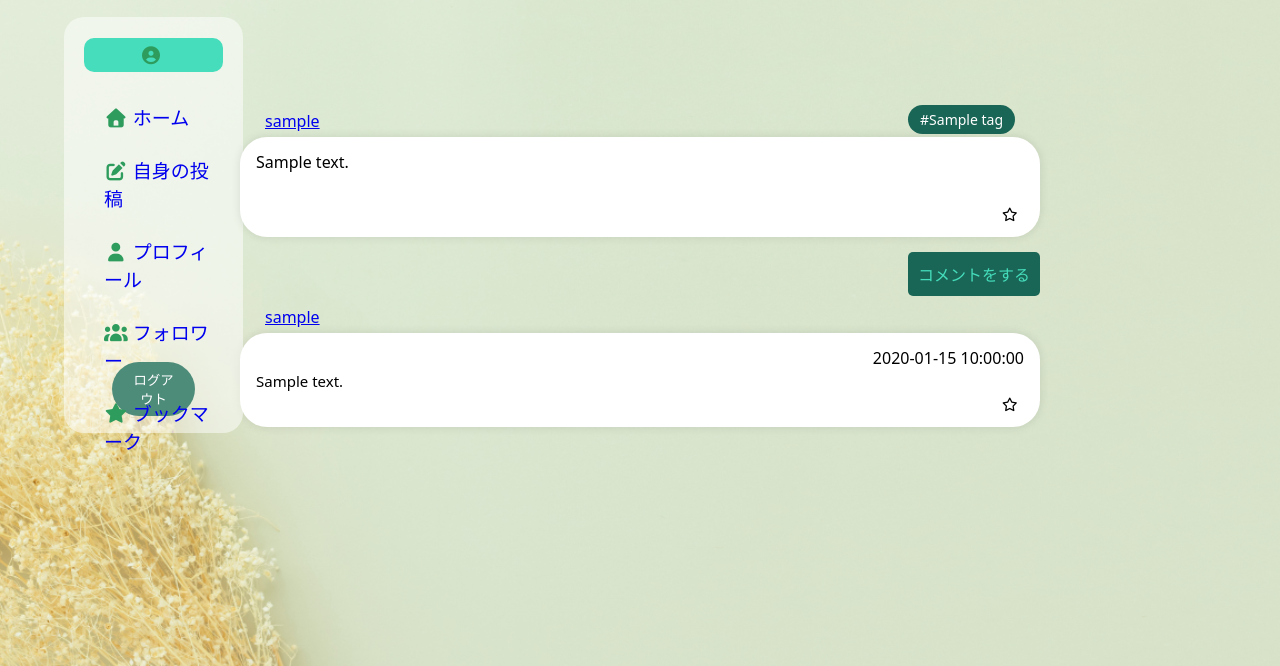
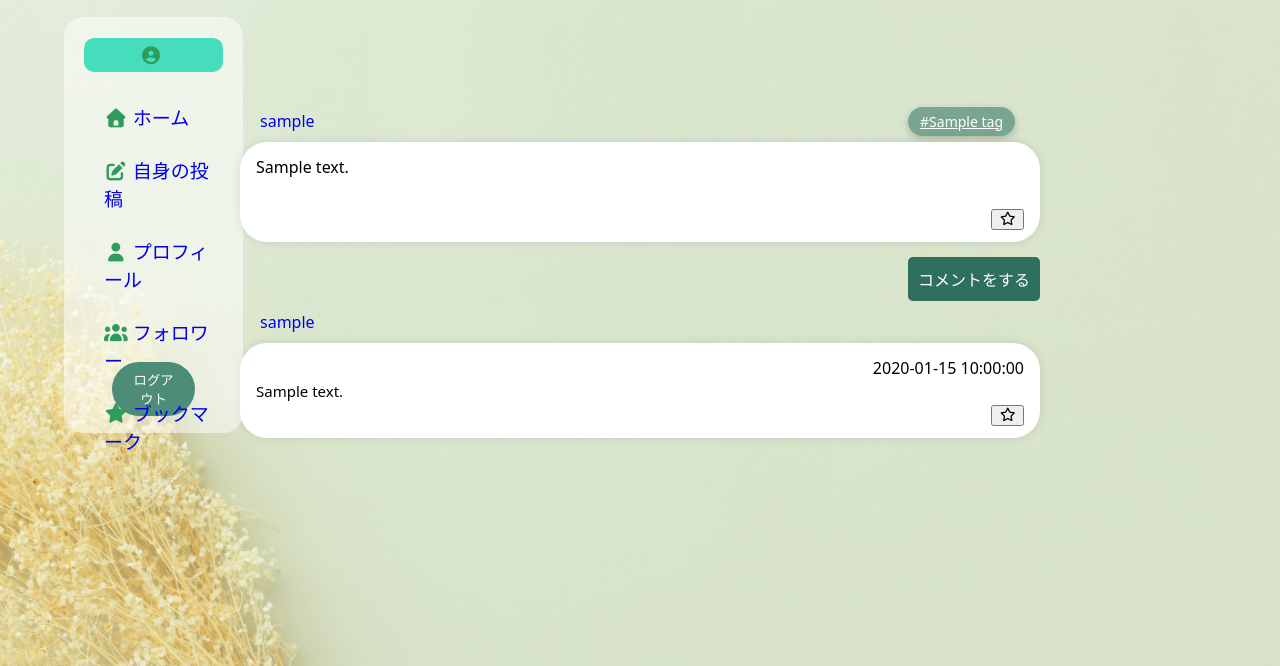
Before and after one commit to gorimax/hackathon_sns_f_team, a Flask app: template SNSApp/templates/post/post_detail.html in a window 1280 px wide. Shown: the part 83-749 px from the top of the page. Run offline with Flask 2, Linux system fonts and the light colour scheme; the template is opened without the code that fills it: most values are stand-ins (such as "Sample title", 1, 10 or a date in 2020); some libraries are stand-ins or nearby versions.

Commit message:
post_detail.cssとpost_detail.htmlの編集

```diff
--- a/SNSApp/static/css/post_detail.css
+++ b/SNSApp/static/css/post_detail.css
@@ -4,6 +4,10 @@
 
 .main-content {
     display: block;
+}
+
+.header-inner {
+    z-index: 1000;
 }
 
 .detail-wrapper {
@@ -28,6 +32,10 @@
     min-height: 100px;
     height: auto;
     z-index: 0;
+}
+
+.post-detail-card:hover {
+    box-shadow: 0 0 15px rgba(0, 0, 0, 0.2);
 }
 
 .actions {
@@ -65,26 +73,36 @@ button.delete {
 
 /* tagのデザイン */
 .post-tags {
+    display: flex;
     padding-right: 25px;
+    gap: 5px;
 }
 
 .tag {
-    background-color: #1A6656;
+    background-color: rgb(26, 102, 86, 0.5);
     color: white;
     padding: 5px 12px;
     border-radius: 20px;
     font-size: 14px;
-    box-shadow: 0 3px 8px rgb(0, 0, 0, 0.2, );
+    box-shadow: 0 3px 8px rgb(0, 0, 0, 0.2);
+}
+
+.tag:hover {
+    background: rgb(26, 102, 86, 0.7);
 }
 
 .open-btn {
     display: inline-block;
     padding: 10px 10px;
-    background-color: #1A6656;
-    color: #45DDBC;
+    background-color:  var(--primary);
+    color: white;
     border-radius: 5px;
     cursor: pointer;
     margin-top: 15px;
+}
+
+.open-btn:hover {
+    background-color: #4f7952;
 }
 
 .post-button {
@@ -186,10 +204,22 @@ input #new-comment .modal-toggle {
     height: auto;
 }
 
+.comment-card:hover {
+    box-shadow: 0 0 15px rgba(0, 0, 0, 0.2);
+}
+
+.user {
+    text-decoration: none;
+}
+
+.user:hover {
+    text-decoration: underline;
+}
+
 .name,
 .post-name {
     width: auto;
-    padding: 10px 0 5px 25px;
+    padding: 10px 0 10px 20px;
     border: #28a745;
 }
 
@@ -200,10 +230,8 @@ input #new-comment .modal-toggle {
     overflow-wrap: anywhere;
 }
 
-.bookmark {
+.bookmark-btn {
     justify-content: end;
-    border: none;
-    background-color: transparent;
 }
 
 .flash-messages {
--- a/SNSApp/templates/post/post_detail.html
+++ b/SNSApp/templates/post/post_detail.html
@@ -33,7 +33,9 @@
                     {% if tags and tags|length > 0 %}
                     <div class="post-tags">
                         {% for tag in tags %}
-                        <span class="tag">#{{ tag.tag }}</span>
+                        <a class="tag" href="{{ url_for('posts_by_tag', tag_id=tag.tag_id)}}">
+                            #{{ tag.tag }}
+                        </a>
                         {% endfor %}
                     </div>
                     {% endif %}
@@ -50,7 +52,7 @@
                         <button type="submit" class="delete">削除</button>
                     </form>
                     {% else %}
-                    <button type="button" class="bookmark">
+                    <button class="bookmark-btn" data-post-id="{{ post['post_id'] }}">
                         <i class="far fa-star "></i>
                     </button>
                     {% endif %}
@@ -98,7 +100,7 @@
                             <button type="submit" class="delete">削除</button>
                         </form>
                         {% else %}
-                        <button type="button" class="bookmark">
+                        <button class="bookmark-btn" data-comment-id="{{ comment['comment_id'] }}">
                             <i class="far fa-star "></i>
                         </button>
                         {% endif %}
```
